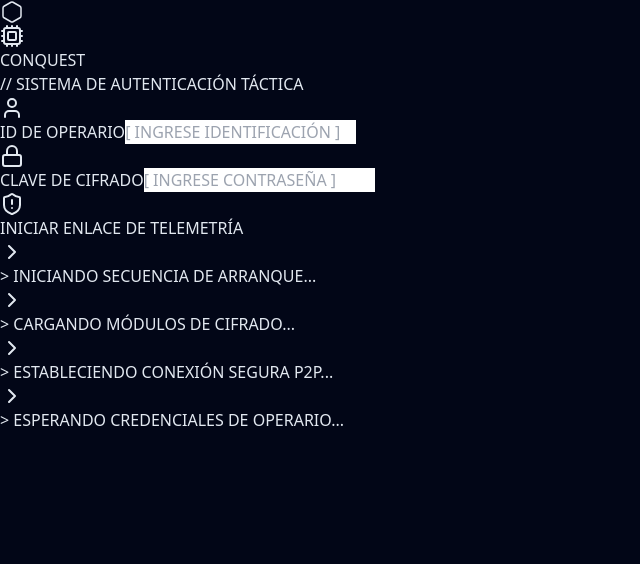
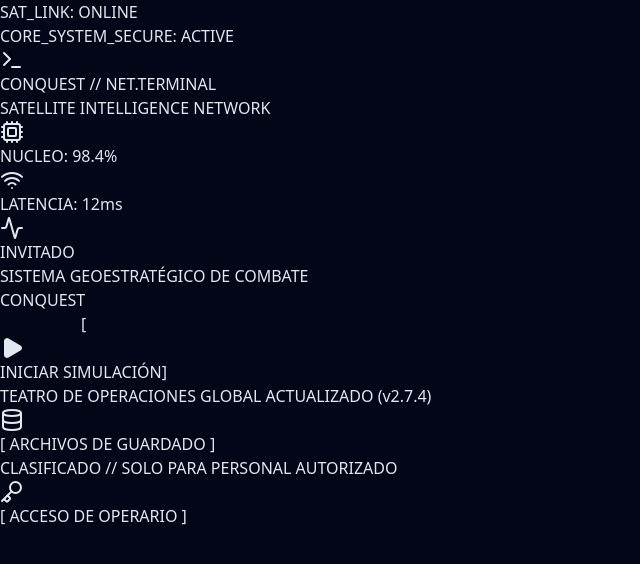
Before and after one commit to AlejandroAdriel/CONQUEST_FRONTEND, a React (Vite) app: page / in a window 1280 px wide. Shown: the top 564 px of the page, without its empty margins (0-640 px from the left). Built offline with nearby package versions, Linux system fonts and the light colour scheme.

Commit message:
feat: integrate StartMenu screen into the main app initialization flow

```diff
--- a/src/App.tsx
+++ b/src/App.tsx
@@ -9,6 +9,7 @@ import {
 } from "lucide-react";
 import { initialHabilidades } from "./TechTreeData";
 import Login from "./components/Login";
+import StartMenu from "./components/StartMenu";
 // Geometría del mapa del mundo (TopoJSON)
 const geoUrl = "https://cdn.jsdelivr.net/npm/world-atlas@2/countries-110m.json";
 
@@ -281,6 +282,7 @@ const eventosAleatorios = [
 
 export default function App() {
   const [isAuthenticated, setIsAuthenticated] = useState(false);
+  const [hasStarted, setHasStarted] = useState(false);
   const [fechaVirtual, setFechaVirtual] = useState(new Date(2027, 4, 1));
   const [isPlaying, setIsPlaying] = useState(false);
   const [speedLevel, setSpeedLevel] = useState<1 | 2 | 3>(1);
@@ -453,6 +455,10 @@ export default function App() {
       tipo: "success"
     }, ...prev]);
   };
+
+  if (!hasStarted) {
+    return <StartMenu onStart={() => setHasStarted(true)} />;
+  }
 
   if (!isAuthenticated) {
     return <Login onLogin={() => setIsAuthenticated(true)} />;
```
